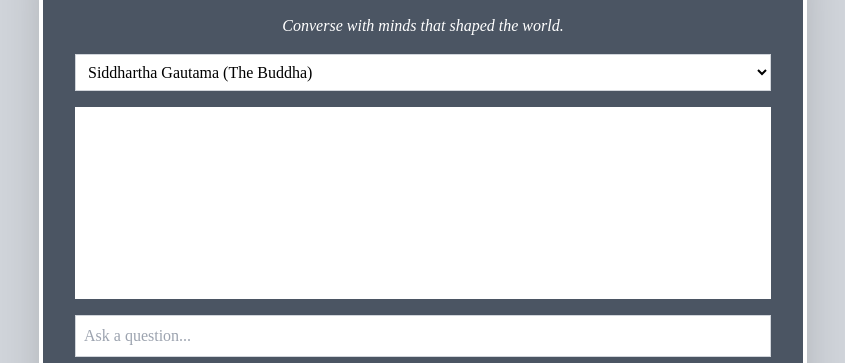
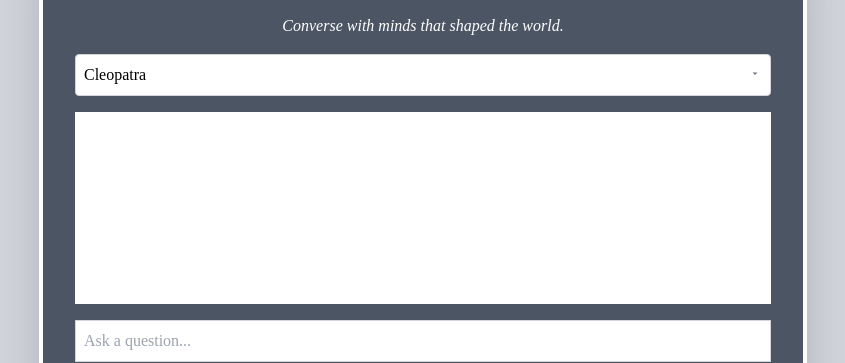
Before and after one commit to rrstoll/cleobot, a Next.js app in the folder frontend/: page / in a window 1280 px wide. Shown: the part 386-749 px from the top of the page, without its empty margins (217-1062 px from the left). Built offline with nearby package versions, Linux system fonts and the light colour scheme.

Commit message:
Add files via upload

```diff
--- a/frontend/pages/index.js
+++ b/frontend/pages/index.js
@@ -60,24 +60,31 @@ export default function Home() {
           <h1 className="text-4xl text-center tracking-wider font-bold text-white mb-4">HistorySpeaks</h1>
           <h2 className="text-center italic text-white mb-4">Converse with minds that shaped the world.</h2>
         </div>
+        <div className="relative w-full mb-4">
         <select
-          className="w-full border border-gray-300 bg-white p-2 mb-4 text-black"
+          className="appearance-none w-full border border-gray-300 bg-white p-2 pr-10 text-black rounded"
           value={character}
           onChange={(e) => setCharacter(e.target.value)}
         >
-          {CHARACTER_OPTIONS.map((name) => (
-            <option key={name}>{name}</option>
-          ))}
+          <option>Cleopatra</option>
+          <option>Genghis Khan</option>
+          <option>Napoleon</option>
+          <option>Einstein</option>
         </select>
-
-        <div className="border-gray-300 bg-white p-4 text-yellow-900 h-48 overflow-y-auto mb-4">
+        <div className="pointer-events-none absolute inset-y-0 right-2 flex items-center text-gray-500">
+          <svg className="w-4 h-4" fill="currentColor" viewBox="0 0 20 20">
+            <path d="M7 7l3 3 3-3" />
+          </svg>
+        </div>
+      </div>
+      <div className="border-gray-300 bg-white p-4 text-black h-48 overflow-y-auto mb-4">
           {chatLog.map((entry, idx) => (
             <div key={idx} className="mb-2">
               <b>You:</b> {entry.user}<br />
               <b>{entry.character}:</b> {entry.bot}
             </div>
           ))}
-        </div>
+      </div>
 
         <input
           className="w-full border bg-white border-gray-300 p-2 mb-4 text-black"
```
